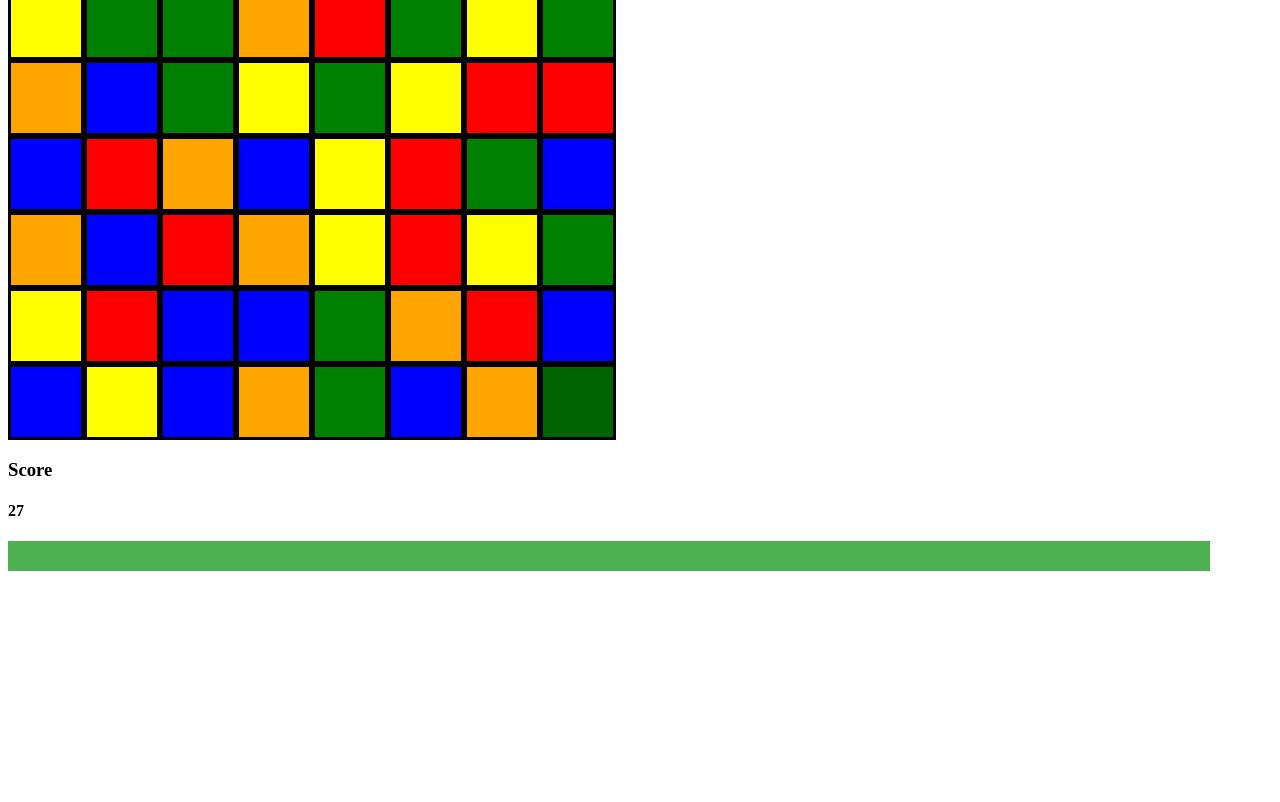
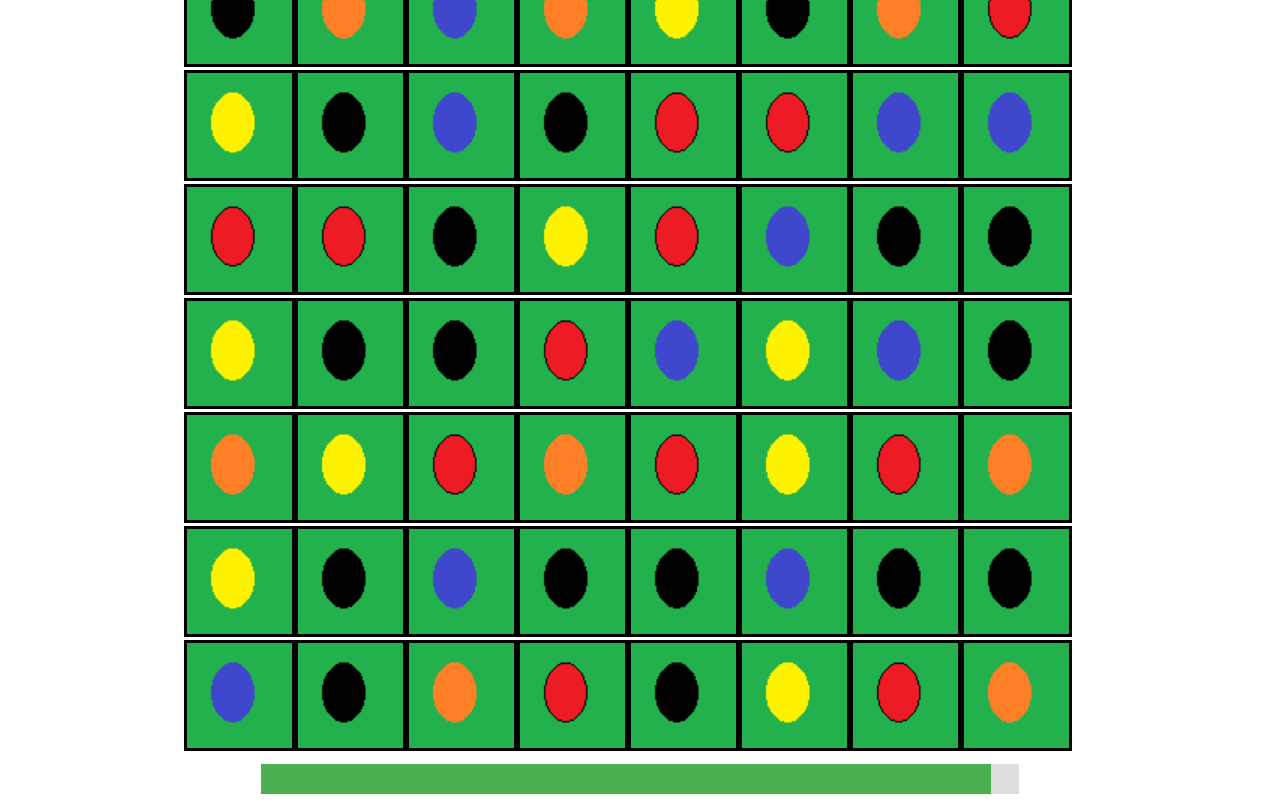
Before and after one commit to s1nn105/eiertauschClone, a plain HTML site: page index.html in a window 1280 px wide. Shown: the part 176-978 px from the top of the page. Before the commit the page ends 800 px from the top, so only its background shows below. Drawn offline with Linux system fonts and the light colour scheme.

Commit message:
fixed the bug that the selection and moving would overflow in the next line if the last tile in the line was chosen

```diff
--- a/App.js
+++ b/App.js
@@ -5,19 +5,33 @@ document.addEventListener('DOMContentLoaded', () => {
     const width = 8;
     const matchSize = 3;
     let score = 0;
-    let timeLeft= 10000;
+    let timeLeft = 10000;
     let decreaseModifier = 1;
     let statusDecrease = 10;//the decrease every second
     const statusBar = document.getElementById("statusBar")
     let pointPerField = 1;
-    const timePerField=20;
+    const timePerField = 20;
     const MAIN_SELECTED_BORDER = "3px solid #d6ff08";
     const DEFAULT_BORDER = "3px solid black";//this needs to match with the CSs Default border !! elf
     const SELECTED_ADJACENT_BORDER = "3px solid #d6ff08";
 
-    let firstSelected=null;
-    const  scoreDisplay = document.getElementById("score");
+    let firstSelected = null;
+    const scoreDisplay = document.getElementById("ScoreDisplay");
     const squares = [];
+    const colorImageDict = {
+        'red': "eggRed.png",
+        'yellow': 'eggYellow.png',
+        'orange': 'eggOrange.png',
+        'green': 'eggBlack.png',
+        'blue': 'eggBlue.png'
+    }
+    const candyImages = [
+        'eggRed.png',
+        'eggYellow.png',
+        'eggOrange.png',
+        'eggBlack.png',
+        'eggBlue.png'
+    ]
     const candyColors = [
         'red',
         'yellow',
@@ -28,87 +42,111 @@ document.addEventListener('DOMContentLoaded', () => {
     function createBoard() {
 
         for (let i = 0; i < width * width; i++) {
-            const square = document.createElement('div');
+            /* const square = document.createElement('div');
             let randColor = Math.floor(Math.random() * candyColors.length);
-            square.style.backgroundColor = candyColors[randColor];
-            square.setAttribute('draggable', true);
+            square.style.backgroundColor = candyColors[randColor];*/
+            const square = createTile();
             square.setAttribute('id', i);
             grid.appendChild(square);
             squares.push(square);
 
         }
     }
+
     createBoard();
 
-    function setAdjacentBorder(center,newStyle){
+    function createTile() {
+        const square = document.createElement('div');
+        let randColor = Math.floor(Math.random() * candyColors.length);
+        console.log(candyImages[randColor])
+        square.style.backgroundImage = `url(${candyImages[randColor]})`;
+        console.log(randColor)
+        return square;
+    }
+
+    function setAdjacentBorder(center, newStyle) {
         let possibleMoves = [
             center - 1,
-            center- width,
-            center+ width,
+            center - width,
+            center + width,
             center + 1
         ];
-       possibleMoves =  possibleMoves.filter(index => index>=0&&index<=width*width);
-        possibleMoves.forEach(ppos =>  squares[ppos].style.border = newStyle);
+
+        possibleMoves = possibleMoves.filter(index => index >= 0 && index <= width * width);
+        possibleMoves = possibleMoves.filter(pos => Math.abs(Math.abs(pos%width) - Math.abs(center %width))<2 || Math.abs(center-pos)===width);//check for row break
+        possibleMoves.forEach(ppos => squares[ppos].style.border = newStyle);
     }
 
-    function clickEvent(tile){
+    function clickEvent(tile) {
 
 //case one we have nothing selected
-        if(firstSelected==null){
+        if (firstSelected == null) {
             firstSelected = parseInt(tile.path[0].id);
             colorBeingDragged = squares[firstSelected].style.backgroundColor;
             squares[firstSelected].style.border = MAIN_SELECTED_BORDER;
-            setAdjacentBorder(firstSelected,SELECTED_ADJACENT_BORDER);
+            setAdjacentBorder(firstSelected, SELECTED_ADJACENT_BORDER);
             return;
         }
         //if we are here one is already selected
         let validMoves = [
             firstSelected - 1,
-            firstSelected- width,
-            firstSelected+ width,
+            firstSelected - width,
+            firstSelected + width,
             firstSelected + 1
         ];
-        let secondSelected  = parseInt(tile.path[0].id);
+
+        let secondSelected = parseInt(tile.path[0].id);
 
 
         //case 2 we want to unselect one tile
         //we need to be able to unselect
-        if(secondSelected===firstSelected){
-            squares[firstSelected].style.border="";
-            setAdjacentBorder(firstSelected,DEFAULT_BORDER)
+        if (secondSelected === firstSelected) {
+            squares[firstSelected].style.border = "";
+            setAdjacentBorder(firstSelected, DEFAULT_BORDER)
 
 
-            firstSelected=null
+            firstSelected = null
             return;
         }
         console.log(secondSelected)
         colorBeingReplaced = squares[secondSelected].style.backgroundColor;
+        validMoves= validMoves.filter(pos => Math.abs(pos%width - firstSelected %width)<2 || Math.abs(firstSelected-pos)===width);//check for row break
 
         let validMove = validMoves.includes(secondSelected);
 
         //case 3 we want to select a other first tile by clicking a tile that is out of reach
-        if (! validMove) {
-            setAdjacentBorder(firstSelected,DEFAULT_BORDER);
-            secondSelected= null;
-            firstSelected=null;
+        if (!validMove) {
+            setAdjacentBorder(firstSelected, DEFAULT_BORDER);
+            squares[firstSelected].style.border =DEFAULT_BORDER;
+            secondSelected = null;
+            firstSelected = null;
             clickEvent(tile)
-
+//case 4 we swap
         } else if (secondSelected && validMove) {
             console.log("success")
-            squares[secondSelected].style.backgroundColor = colorBeingDragged;
-            squares[firstSelected].style.backgroundColor = colorBeingReplaced;
-            setAdjacentBorder(firstSelected,DEFAULT_BORDER)
+            setTileColor(squares[secondSelected], colorBeingDragged);
+            setTileColor(squares[firstSelected], colorBeingReplaced)
+            setAdjacentBorder(firstSelected, DEFAULT_BORDER)
             squares[firstSelected].style.border = DEFAULT_BORDER;
-            firstSelected=null;
-            secondSelected=null;
+            firstSelected = null;
+            secondSelected = null;
         }
 
 
+    }
+
+    function setTileColor(tile, color) {
+        tile.style.backgroundColor = color;
+        console.log(color)
+        if (color) {
+            tile.style.backgroundImage = `url(${colorImageDict[color]})`
+
+        }
+        console.log(colorImageDict[color])
+    }
 
 
-}
-
-    squares.forEach(square=> square-addEventListener("click",clickEvent))
+    squares.forEach(square => square - addEventListener("click", clickEvent))
     //anything commented out is the drag and drop thingy
 
 
@@ -119,29 +157,31 @@ document.addEventListener('DOMContentLoaded', () => {
             const notValid = [width - 2, width - 1, 2 * width - 2, 2 * width - 1, 3 * width - 2, 3 * width - 1, 4 * width - 2, 4 * width - 1, 5 * width - 2, 5 * width - 1, 6 * width - 2, 6 * width - 1, 7 * width - 2, 6 * width - 1, 7 * width - 2, 7 * width - 1];
             let decidedColor = squares[i].style.backgroundColor;
             const isBlank = squares[i].style.backgroundColor === '';
-            if(notValid.includes(i)){continue}
+            if (notValid.includes(i)) {
+                continue
+            }
             if (rowToCheck.every(index => squares[index].style.backgroundColor === decidedColor && !isBlank)) {
                 let lowerBound = rowToCheck[0];
-                let upperBound = rowToCheck[rowToCheck.length-1];
+                let upperBound = rowToCheck[rowToCheck.length - 1];
 
-                for(lowerBound;lowerBound>=0;lowerBound--){
-                    if(squares[lowerBound].style.backgroundColor===decidedColor){
+                for (lowerBound; lowerBound >= 0; lowerBound--) {
+                    if (squares[lowerBound].style.backgroundColor === decidedColor) {
                         rowToCheck.push(lowerBound);
-                    }else {
+                    } else {
                         break;
                     }
                 }
-                for(upperBound;upperBound<width*width;upperBound++){
-                    if(squares[upperBound].style.backgroundColor===decidedColor){
+                for (upperBound; upperBound < width * width; upperBound++) {
+                    if (squares[upperBound].style.backgroundColor === decidedColor) {
 
                         rowToCheck.push(upperBound);
-                    }else {
+                    } else {
                         break;
                     }
                 }
                 rowToCheck.forEach(index => {
                     squares[index].style.backgroundColor = '';
-                    score+=pointPerField;
+                    score += pointPerField;
                 });
 
             }
@@ -156,26 +196,23 @@ document.addEventListener('DOMContentLoaded', () => {
             let decidedColor = squares[i].style.backgroundColor;
             const isBlank = squares[i].style.backgroundColor === '';
             if (rowToCheck.every(index => squares[index].style.backgroundColor === decidedColor && !isBlank)) {
-                let upperBound = rowToCheck[rowToCheck.length-1];
+                let upperBound = rowToCheck[rowToCheck.length - 1];
 
-                for(upperBound;upperBound<width*(width-1);upperBound+=width){
-                    if(squares[upperBound].style.backgroundColor===decidedColor){
+                for (upperBound; upperBound < width * (width - 1); upperBound += width) {
+                    if (squares[upperBound].style.backgroundColor === decidedColor) {
 
                         rowToCheck.push(upperBound);
-                    }else {
+                    } else {
                         break;
                     }
                 }
 
 
-
-
-
                 rowToCheck.forEach(index => {
                     squares[index].style.backgroundColor = '';
-                    score+=pointPerField;
-                    timeLeft+=timePerField;
-                    decidedColor+= (1/100) * (1/timePerField)
+                    score += pointPerField;
+                    timeLeft += timePerField;
+                    decidedColor += (1 / 100) * (1 / timePerField)
                 });
             }
 
@@ -183,29 +220,30 @@ document.addEventListener('DOMContentLoaded', () => {
     }
 
 
-    function moveDown(){
-        for(i=0;i<(width*(width-1))-1;i++){
-            if(squares[i+width].style.backgroundColor === ''){
-                squares[i+width].style.backgroundColor = squares[i].style.backgroundColor;
-                squares[i].style.backgroundColor='';
+    function moveDown() {
+        for (i = 0; i < (width * (width - 1)) - 1; i++) {
+            if (squares[i + width].style.backgroundColor === '') {
+                setTileColor(squares[i + width], squares[i].style.backgroundColor);
+                squares[i].style.backgroundColor = '';
             }
-            const isFirstRow = i<width;
-            if(isFirstRow &&squares[i].style.backgroundColor===''){
-                let randomColor = Math.floor(Math.random()*candyColors.length);
-                squares[i].style.backgroundColor = candyColors[randomColor];
+            const isFirstRow = i < width;
+            if (isFirstRow && squares[i].style.backgroundColor === '') {
+                let randomColor = Math.floor(Math.random() * candyColors.length);
+                setTileColor(squares[i], candyColors[randomColor]);
             }
         }
     }
+
     function updateTime() {
 
         if (timeLeft > 10000) {
             timeLeft = 10000;
         } else {
-            timeLeft -= statusDecrease*decreaseModifier;
+            timeLeft -= statusDecrease * decreaseModifier;
 
         }
-        statusBar.style.width = timeLeft/100 + "%";
-        if(timeLeft<=0){
+        statusBar.style.width = timeLeft / 100 + "%";
+        if (timeLeft <= 0) {
             console.log("game End")
             alert("GameEnded")
             window.clearInterval(intervals)
@@ -213,16 +251,15 @@ document.addEventListener('DOMContentLoaded', () => {
     }
 
 
-
-   var intervals= window.setInterval(function () {
+    var intervals = window.setInterval(function () {
         moveDown();
         checkRow();
         checkColumn();
         updateTime();
     }, 100)
-    window.setInterval(function (){
-        scoreDisplay.innerHTML=score;
-    },400)
+    window.setInterval(function () {
+        scoreDisplay.innerHTML = `Punkte: ${score}`;
+    }, 400)
 
 
 })
--- a/index.html
+++ b/index.html
@@ -7,14 +7,12 @@
     <script src="App.js" charset="UTF-8"></script>
 </head>
 <body>
+<div class="score">
+    <div id="ScoreDisplay"></div>
+</div>
+<div class="MagicGrid"></div>
 
-<div class="MagicGrid"></div>
-<div class="scoreB">
-    <h3>Score</h3>
-    <h4 id="score"></h4>
-</div>
-
-<div class="StatusBar">
+<div id="progress">
     <div id="statusBar"></div>
 </div>
 </body>
--- a/style.css
+++ b/style.css
@@ -1,21 +1,32 @@
 /**Not 650 as you would expect since 8 x 8 grid and each tile has 70 px but 608 since borders*/
+.score{
+    position:fixed;
+    right:20%;
+    height: 10%;
+    font-size:40px
+
+}
 .MagicGrid {
-
-    height: 608px;
-    width: 608px;
+    margin: auto;
+    padding: 10px;
+    height: 912px;
+    width: 912px;
     display: flex;
     flex-wrap: wrap;
-    background-color: darkgreen;
 }
 .MagicGrid div{
-    height: 70px;
-    width: 70px;
+    height: 105px;
+    width: 105px;
+    background-repeat: no-repeat;
+    background-size: 100% 100%;
+
     border: 3px solid black;
 
 
 }
-#StatusBar {
-    width: 100%;
+#progress {
+    margin:auto;
+    width: 60%;
     background-color: #ddd;
 }
 
```
